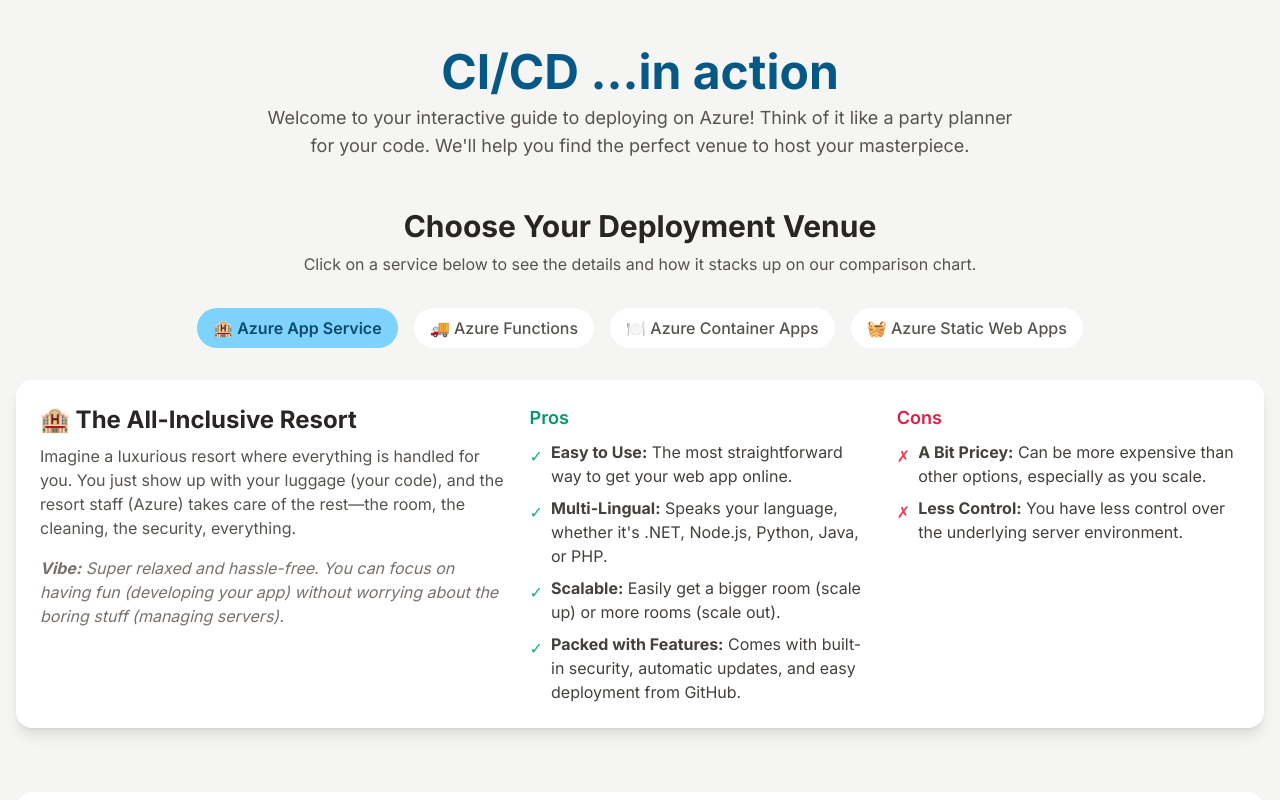
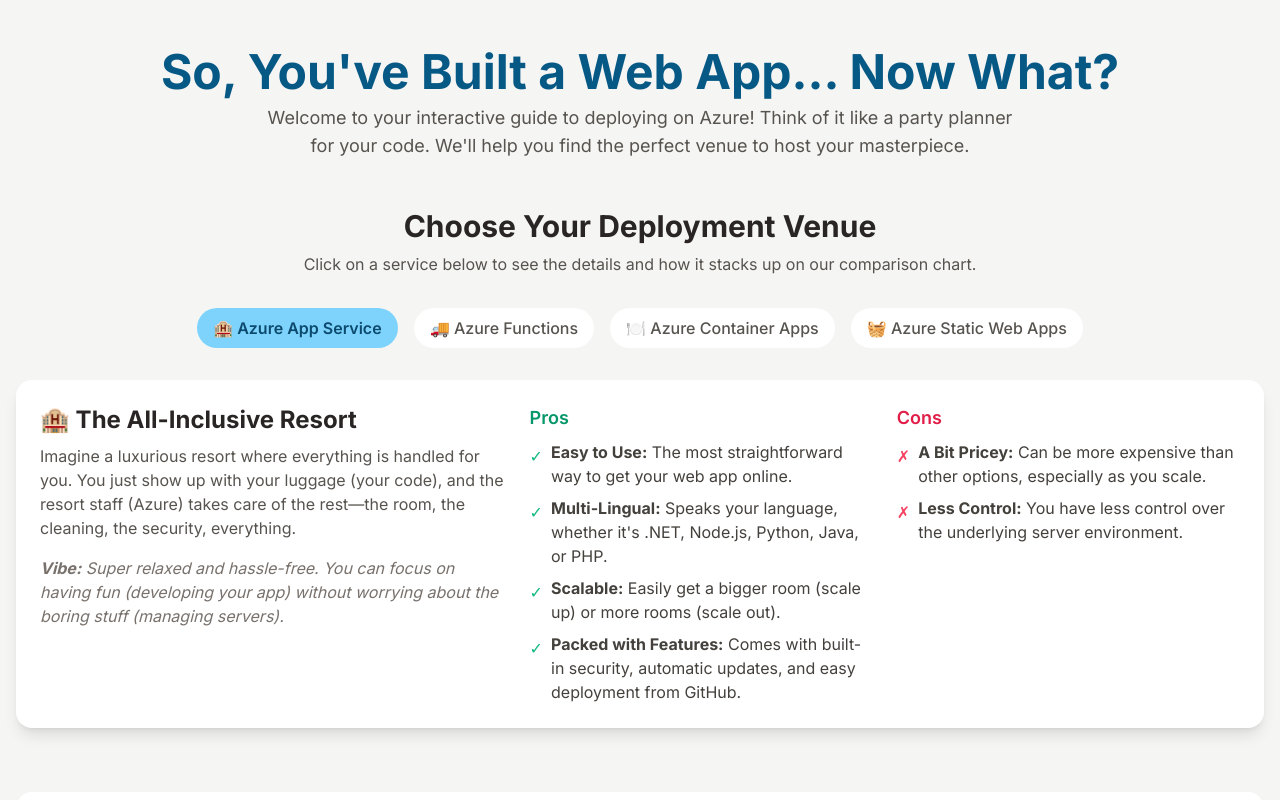
Before and after one commit to victor-akande/code-to-cloud, a plain HTML site: page index.html in a window 1280 px wide. Shown: the top 800 px of the page. Drawn offline with nearby package versions, Linux system fonts and the light colour scheme.

Commit message:
Update index.html

```diff
--- a/index.html
+++ b/index.html
@@ -42,7 +42,7 @@
     <div class="container mx-auto px-4 py-8 md:py-12">
 
         <header class="text-center mb-12">
-            <h1 class="text-4xl md:text-5xl font-bold text-sky-800 mb-2">CI/CD ...in action</h1>
+            <h1 class="text-4xl md:text-5xl font-bold text-sky-800 mb-2">So, You've Built a Web App... Now What?</h1>
             <p class="text-lg text-stone-600 max-w-3xl mx-auto">Welcome to your interactive guide to deploying on Azure! Think of it like a party planner for your code. We'll help you find the perfect venue to host your masterpiece.</p>
         </header>
 
```
